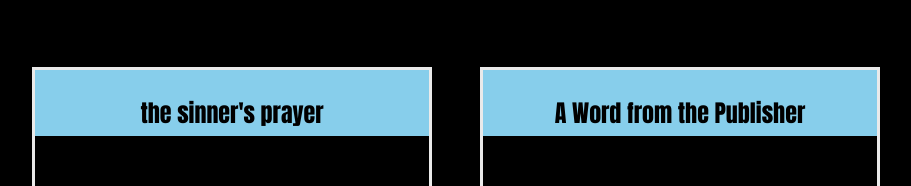
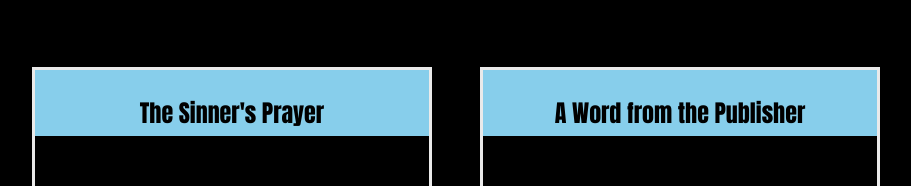
Before and after one commit to jnutt367/salvation-guide, a Next.js app: page / in a window 1280 px wide. Shown: the part 908-1094 px from the top of the page, without its empty margins (184-1095 px from the left). Built offline with nearby package versions, Linux system fonts and the light colour scheme.

Commit message:
Update index.js

```diff
--- a/pages/index.js
+++ b/pages/index.js
@@ -84,7 +84,7 @@ opposite. We so often judge things by human standards, but God is not restrained
           <div
             className={styles.card}
           >
-            <h2 className={styles.chapter}>the sinner's prayer</h2>
+            <h2 className={styles.chapter}>The Sinner's Prayer</h2>
             <p>If you are not quite ready or are not sure if you want to take that leap of faith, I want to invite you to check out this blog post: <a href="https://ourkingdomculture.com/how-to-be-saved/">How to be saved.</a>
 
 But if you feel Jesus knocking in your heart and you are ready to say yes to Him, just talk to Him and ask Him to come in your heart and be your Lord and savior. If you need help praying here is a little prayer you can say.
```
